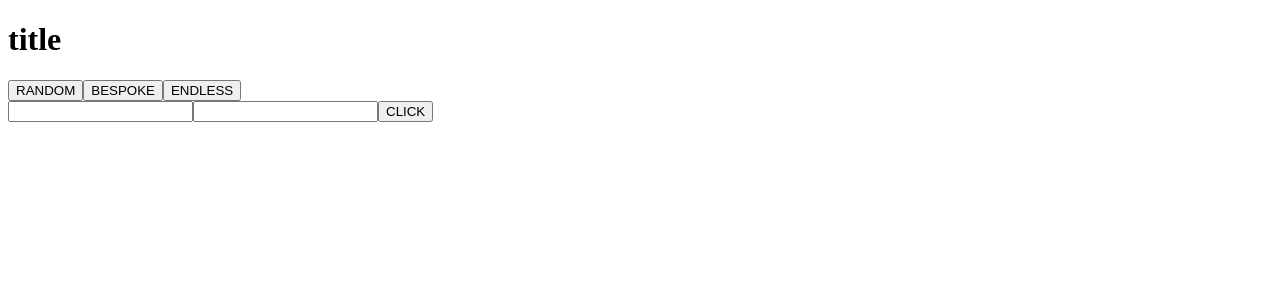
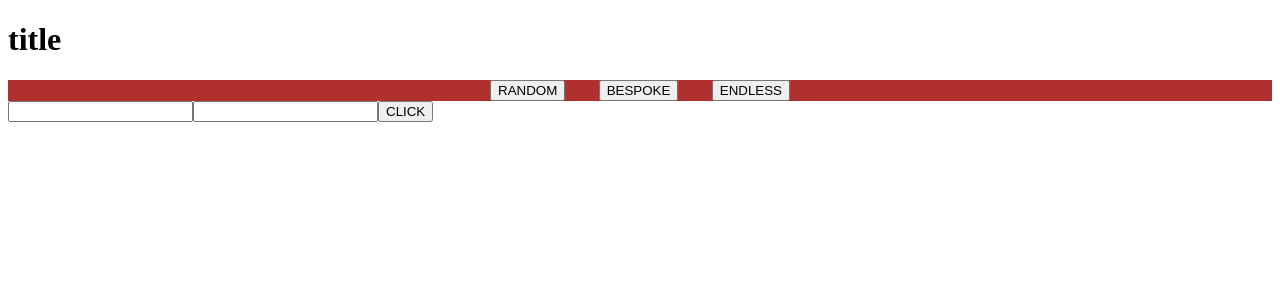
Before and after one commit to Lemonymelon/chuck-norris-joke-generator, a React app: page /bespoke in a window 1280 px wide. Shown: the top 300 px of the page. Built offline with nearby package versions, Linux system fonts and the light colour scheme.

Commit message:
configure webpack css loader, set nav flex basics

```diff
--- a/package.json
+++ b/package.json
@@ -34,10 +34,14 @@
     "@types/jest": "^26.0.0",
     "babel-eslint": "^10.1.0",
     "babel-loader": "^8.1.0",
+    "css-loader": "^3.6.0",
     "enzyme": "^3.11.0",
     "enzyme-adapter-react-16": "^1.15.2",
     "eslint": "^7.2.0",
     "eslint-plugin-react": "^7.20.0",
-    "jest": "^26.0.1"
+    "jest": "^26.0.1",
+    "node-sass": "^4.14.1",
+    "sass-loader": "^9.0.2",
+    "style-loader": "^1.2.1"
   }
 }
--- a/src/components/App.tsx
+++ b/src/components/App.tsx
@@ -7,10 +7,11 @@ import {
 } from "react-router-dom";
 import { RandomJoke, BespokeJoke, EndlessJoke } from "../components/index";
 import Nav from "./Nav";
+import "../styles/App.css";
 
 const App = () => {
   return (
-    <div>
+    <div className="app">
       <h1>title</h1>
       <Router>
         <Nav />
--- a/src/components/Bespoke-joke.tsx
+++ b/src/components/Bespoke-joke.tsx
@@ -33,7 +33,7 @@ const BespokeJoke = () => {
     );
   };
   return (
-    <div>
+    <div id="bespokeJokeContainer" className="jokeContainer">
       <div>{currentJoke}</div>
       <input
         onChange={(e) => {
--- a/src/components/Endless-joke.tsx
+++ b/src/components/Endless-joke.tsx
@@ -8,9 +8,11 @@ const EndlessJoke = () => {
   const [jokes, setJokes] = useState<string[]>([]);
   const [jokeIDHistory, setJokeIDHistory] = useState<number[]>([]);
 
+  // console.log(jokes);
+
   const handleGetMultipleJokes = (
     numberOfJokes: number,
-    jokeArray: string[]
+    jokeArray: string[] = []
   ) => {
     getRandomJokes(numberOfJokes)
       .then((jokeObjectArray: jokeObject[]) => {
@@ -24,6 +26,8 @@ const EndlessJoke = () => {
       .then(() => {
         const diff: number = numberOfJokes - jokeArray.length;
         if (diff) {
+          console.log("!!!");
+
           getRandomJokes(diff, jokeArray);
         } else {
           setJokes([...jokes, ...jokeArray]);
@@ -32,13 +36,13 @@ const EndlessJoke = () => {
   };
 
   return (
-    <div>
+    <div id="endlessJokeContainer" className="jokeContainer">
       {!showJokes ? (
         <div>
           <button
             onClick={() => {
-              handleGetMultipleJokes(5, []);
-              setShowJokes(true);
+              handleGetMultipleJokes(100);
+              // setShowJokes(true);
             }}
           >
             BEGIN
--- a/src/components/Nav.tsx
+++ b/src/components/Nav.tsx
@@ -3,10 +3,8 @@ import { Link } from "react-router-dom";
 
 const Nav = () => {
   return (
-    <div>
-      {/* whole nav */}
-      <div>
-        {/* button area */}
+    <div className="nav">
+      <div className="nav__buttons">
         <Link to="/random">
           <button>RANDOM</button>
         </Link>
--- a/src/components/Random-joke.tsx
+++ b/src/components/Random-joke.tsx
@@ -16,6 +16,9 @@ const RandomJoke = () => {
             isNovel = true;
             setJokeIDHistory([...jokeIDHistory, id]);
             setCurrentJoke(joke);
+          } else {
+            console.log("NOT UNIQUE");
+            // double check unique mechanism works
           }
         }
       }
@@ -23,7 +26,7 @@ const RandomJoke = () => {
   };
 
   return (
-    <div>
+    <div id="randomJokeContainer" className="jokeContainer">
       <div>{currentJoke}</div>
       <button onClick={handleGetSingleJoke}>CLICK</button>
     </div>
--- /dev/null
+++ b/src/styles/App.css
@@ -0,0 +1,17 @@
+.nav {
+  background-color: #b12f2f;
+}
+
+.nav__buttons {
+  margin: 0 auto;
+  max-width: 300px;
+  display: -webkit-box;
+  display: -ms-flexbox;
+  display: flex;
+  -ms-flex-wrap: wrap;
+      flex-wrap: wrap;
+  -webkit-box-pack: justify;
+      -ms-flex-pack: justify;
+          justify-content: space-between;
+}
+/*# sourceMappingURL=App.css.map */
--- /dev/null
+++ b/src/styles/App.scss
@@ -0,0 +1,13 @@
+.nav {
+  background-color: rgb(177, 47, 47);
+  &__buttons {
+    margin: 0 auto;
+    max-width: 300px;
+    display: flex;
+    flex-wrap: wrap;
+    justify-content: space-between;
+  }
+}
+
+.jokeContainer {
+}
--- /dev/null
+++ b/src/styles/tokens.css
@@ -0,0 +1 @@
+/* No CSS *//*# sourceMappingURL=tokens.css.map */
--- /dev/null
+++ b/src/styles/tokens.scss
@@ -0,0 +1 @@
+$navBarBlue: #0494cd;
--- a/webpack.config.js
+++ b/webpack.config.js
@@ -30,9 +30,11 @@ module.exports = {
 
       // css-loader to bundle all the css files into one file and style-loader to add all the styles  inside the style tag of the document
       {
-                test: /\.css$/,
+        test: /\.(css)$/,
         use: ["style-loader", "css-loader"],
       },
+
+      { test: /\.(scss)$/, use: ["sass-loader"] },
     ],
   },
   devServer: {
```
Also changed, not shown: 2 other files (tests, documents, lock files or other folders). Lines whose indentation alone changed are shown as unchanged.
